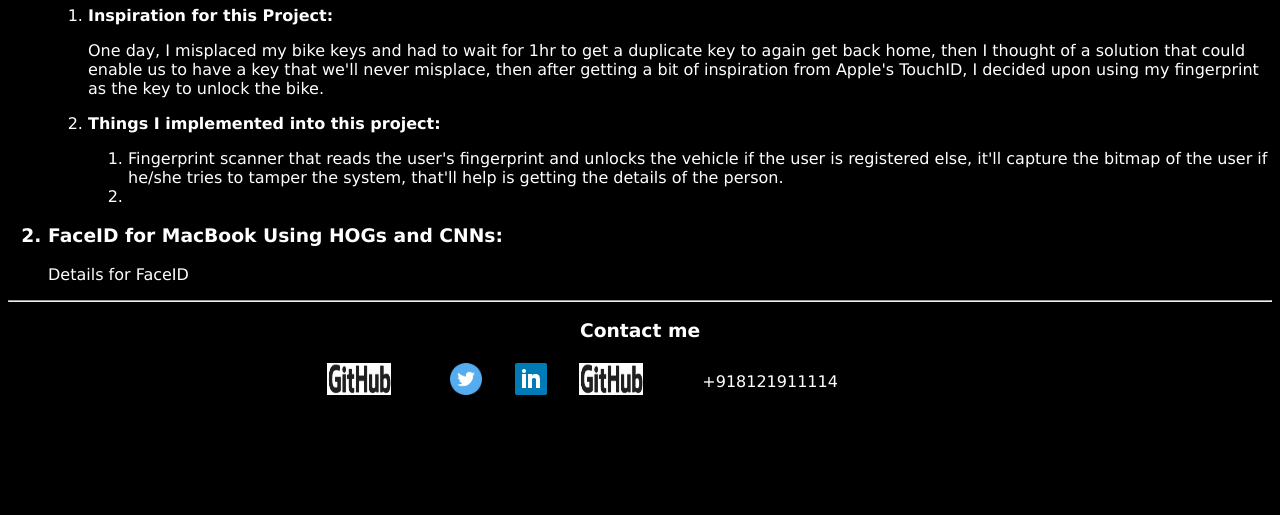
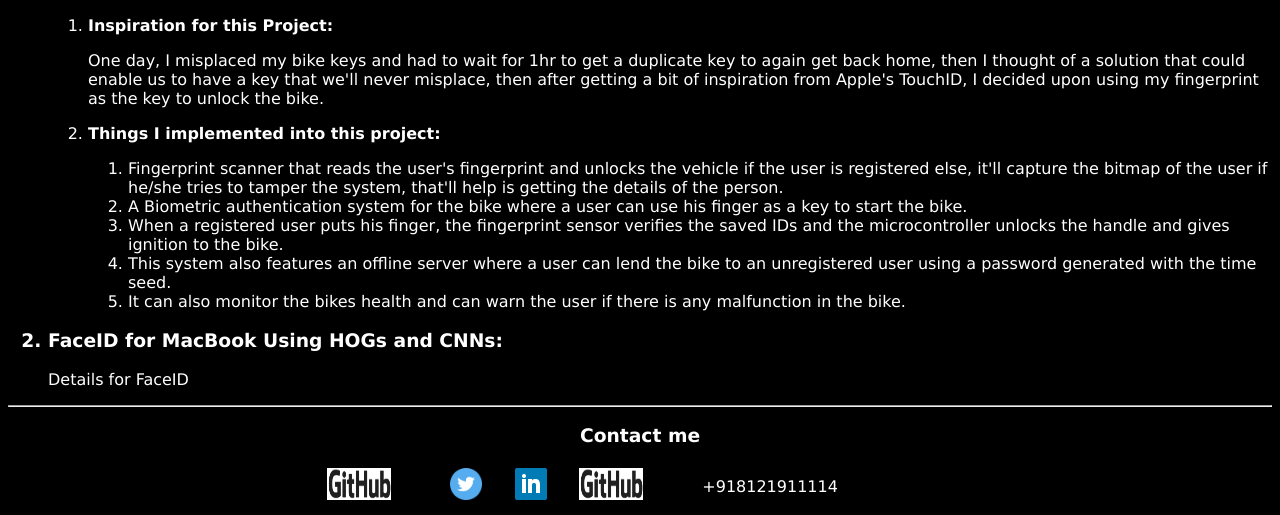
Before and after one commit to abhishekyana/abhishekyana.github.io, a Jekyll site: the page portfolio/index.html, which Jekyll copies as it is, in a window 1280 px wide, cut to the strip 955-1470 px from the top of the page. Built offline with Jekyll 4.4.1, drawn with Linux system fonts in a browser that asks for light colours; before the commit the page ends 1365 px from its top, so only the background shows below that.

Commit message:
Added Pic

```diff
--- a/portfolio/index.html
+++ b/portfolio/index.html
@@ -35,8 +35,12 @@
 <h3>About me</h3>
 <p name="about_me" style="font-size: 20px">Since childhood, I was fascinated towards Robotics and AI. Since, Robotics is an interdisciplinery field, I took Electonics in my undergraduation and learned about the software part alongside. As I started learning about the software part I got really interested into Artificial Intelligence and Machine Learning, In order to make my first step towards my goal I started doing courses online and started solving some real life problems with the knowledge I gained through the courses and research papers I read. You can some of my projects I did here.</p>
 </div>
+<hr>
+
 <br>
 <br>
+
+
 <div id="projects">
 <h1>My Projects</h1>
 <ol align='left' >
@@ -48,7 +52,10 @@
     <li><p><b>Things I implemented into this project:</b></p></li>
     <ol>
         <li>Fingerprint scanner that reads the user's fingerprint and unlocks the vehicle if the user is registered else, it'll capture the bitmap of the user if he/she tries to tamper the system, that'll help is getting the details of the person.</li>
-        <li></li>
+        <li>A Biometric authentication system for the bike where a user can use his finger as a key to start the bike.</li>
+        <li>When a registered user puts his finger, the fingerprint sensor verifies the saved IDs and the microcontroller unlocks the handle and gives ignition to the bike.</li>
+        <li>This system also features an offline server where a user can lend the bike to an unregistered user using a password generated with the time seed.</li>
+        <li>It can also monitor the bikes health and can warn the user if there is any malfunction in the bike.</li>
     </ol>
     </ol>
 
```
